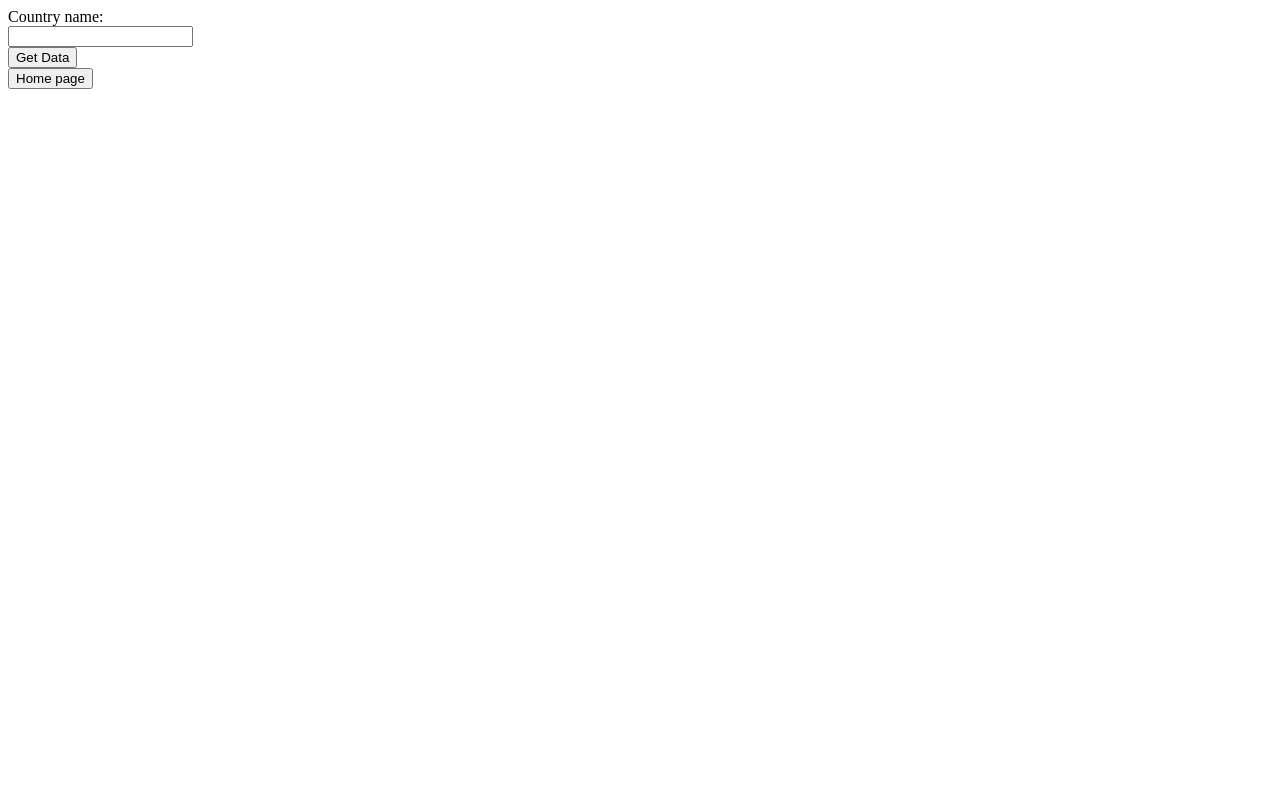
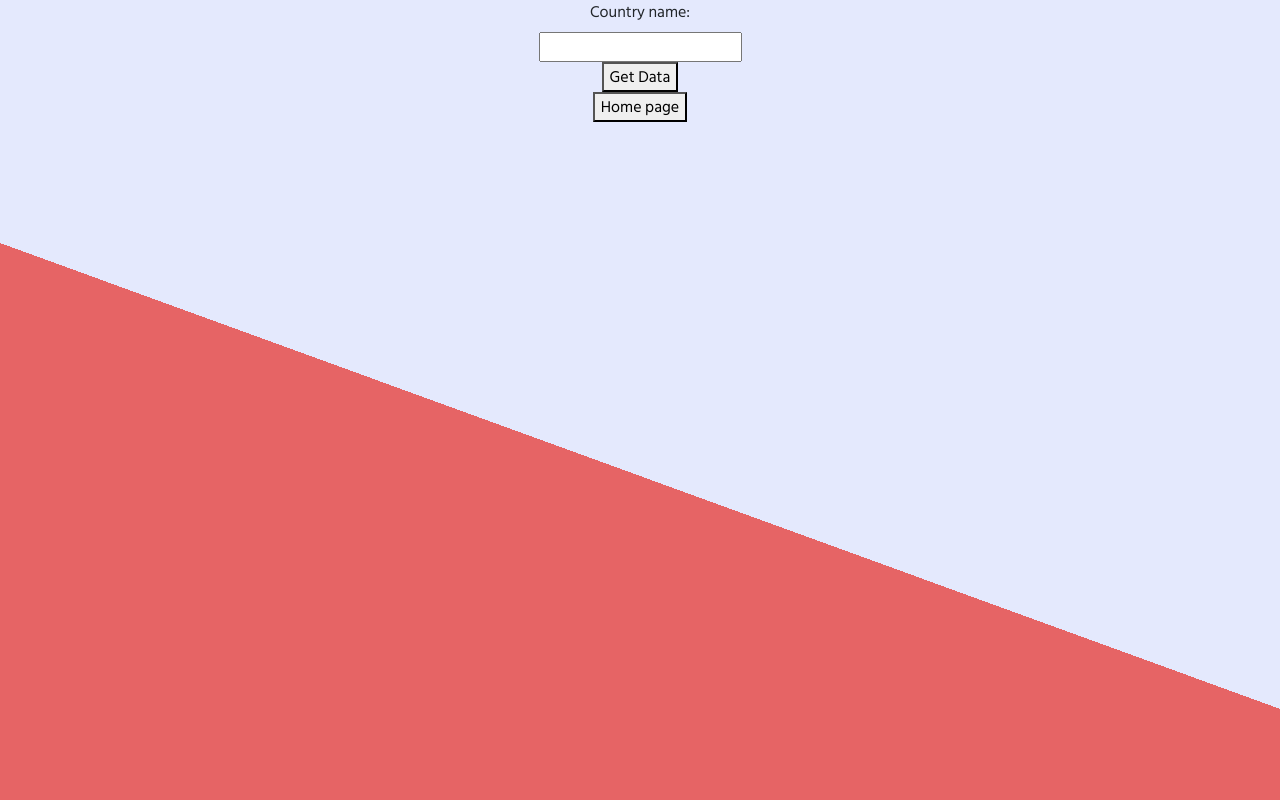
Before and after one commit to vincentho627/COVID-19-Voice-Assistant, a Flask app: page /manual in a window 1280 px wide. Run offline with Flask 2, Linux system fonts and the light colour scheme; some libraries are stand-ins or nearby versions.

Commit message:
added body css to all manual and voice htmls, added cancel option for voice assistant

```diff
--- /dev/null
+++ b/static/css/manual.css
@@ -0,0 +1,6 @@
+body {
+  min-height: 100vh;
+  text-align: center;
+  font-family: 'Hind Siliguri', sans-serif;
+  background: linear-gradient(20deg, #e66465 44%, #E4E9FD 44%);
+}
--- /dev/null
+++ b/static/css/voice.css
@@ -0,0 +1,6 @@
+body {
+  min-height: 100vh;
+  text-align: center;
+  font-family: 'Hind Siliguri', sans-serif;
+  background: linear-gradient(20deg, #e66465 44%, #E4E9FD 44%);
+}
--- a/templates/manual.html
+++ b/templates/manual.html
@@ -2,7 +2,14 @@
 <html lang="en">
 <head>
     <meta charset="UTF-8">
-    <title>Title</title>
+    <title>COVID-19 Manual Inputs</title>
+
+    <link rel="preconnect" href="https://fonts.gstatic.com">
+    <link href="https://fonts.googleapis.com/css2?family=Hind+Siliguri:wght@300;400;500;600;700&display=swap" rel="stylesheet">
+
+    <link rel="stylesheet" href="https://maxcdn.bootstrapcdn.com/bootstrap/4.0.0/css/bootstrap.min.css" integrity="sha384-Gn5384xqQ1aoWXA+058RXPxPg6fy4IWvTNh0E263XmFcJlSAwiGgFAW/dAiS6JXm" crossorigin="anonymous">
+
+    <link rel= "stylesheet" type="text/css" href="{{ url_for('static',filename='/css/manual.css') }}">
 </head>
 <body>
     <!-- <div>
@@ -11,7 +18,7 @@
 
     <form action="/data" method="POST">
         <label for="country">Country name:</label><br>
-        <input type="text" id="country" name="country"><br>
+        <input type="text" id="country" name="country" autocomplete="off"><br>
         <button>Get Data</button>
     </form>
 
```
Also changed, not shown: static/js/voice.js (+8 -4 lines), templates/voice.html (+8 -1 lines).
